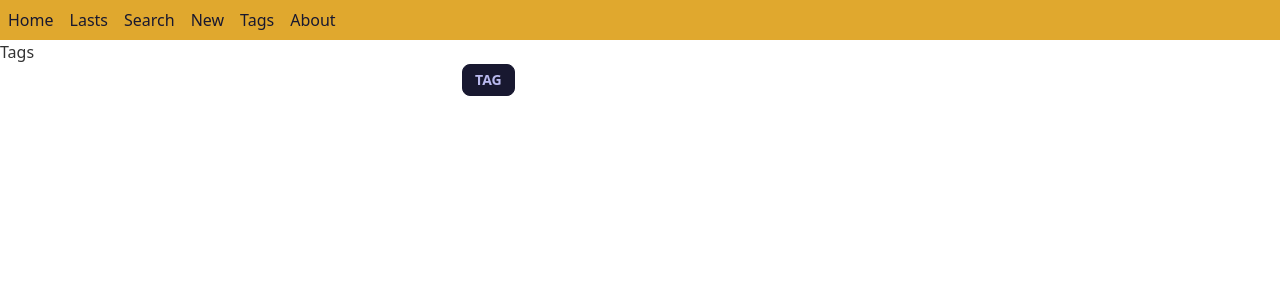
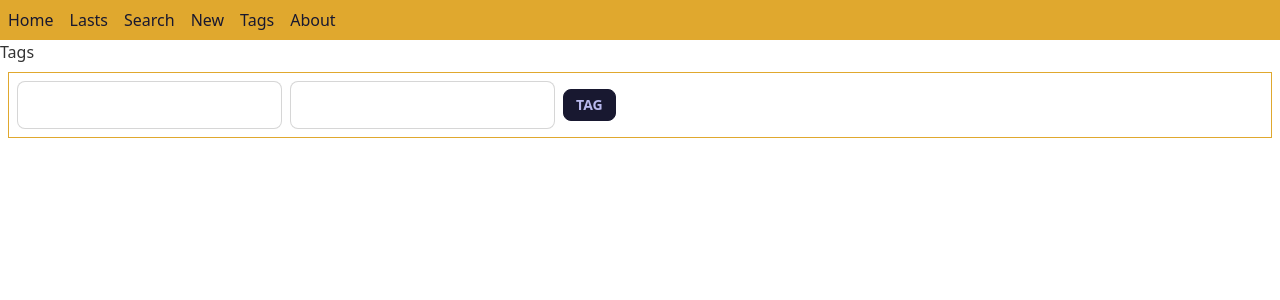
Before and after one commit to odjhey/progressive-overload-is-the-name-of-the-game, a React (Vite) app: page /tags in a window 1280 px wide. Shown: the top 300 px of the page. Built offline with nearby package versions, Linux system fonts and the light colour scheme.

Commit message:
feat: improve tags ui

```diff
--- a/src/pages/Tags.tsx
+++ b/src/pages/Tags.tsx
@@ -29,15 +29,15 @@ export default function Tags() {
       <div>
         {lifts.data.map((d) => {
           return (
-            <div key={d.name}>
+            <div className='flex gap-2 items-center' key={d.name}>
               <div>{d.name}</div>
               {tags.data
                 .filter((v) => v.liftName === d.name)
                 .map((t) => {
-                  return <div key={t.name}>{t.name}</div>
+                  return <div className='badge' key={t.name}>{t.name}</div>
                 })}
               <button
-                className="btn btn-sm"
+                className="btn btn-xs"
                 onClick={() => setValue('liftName', d.name)}
               >
                 +
@@ -46,13 +46,15 @@ export default function Tags() {
           )
         })}
       </div>
-      <form onSubmit={handleSubmit(onSubmit)}>
-        <input {...register('name')} />
-        <input {...register('liftName')} />
-        <button type="submit" className="btn btn-sm">
-          tag
-        </button>
-      </form>
+      <div className='p-2'>
+        <form className='flex gap-2 flex-wrap items-center p-2 border-solid border-primary border' onSubmit={handleSubmit(onSubmit)}>
+          <input className='input input-bordered' {...register('name')} />
+          <input className='input input-bordered' {...register('liftName')} />
+          <button type="submit" className="btn btn-sm">
+            tag
+          </button>
+        </form>
+      </div>
     </>
   )
 }
```
